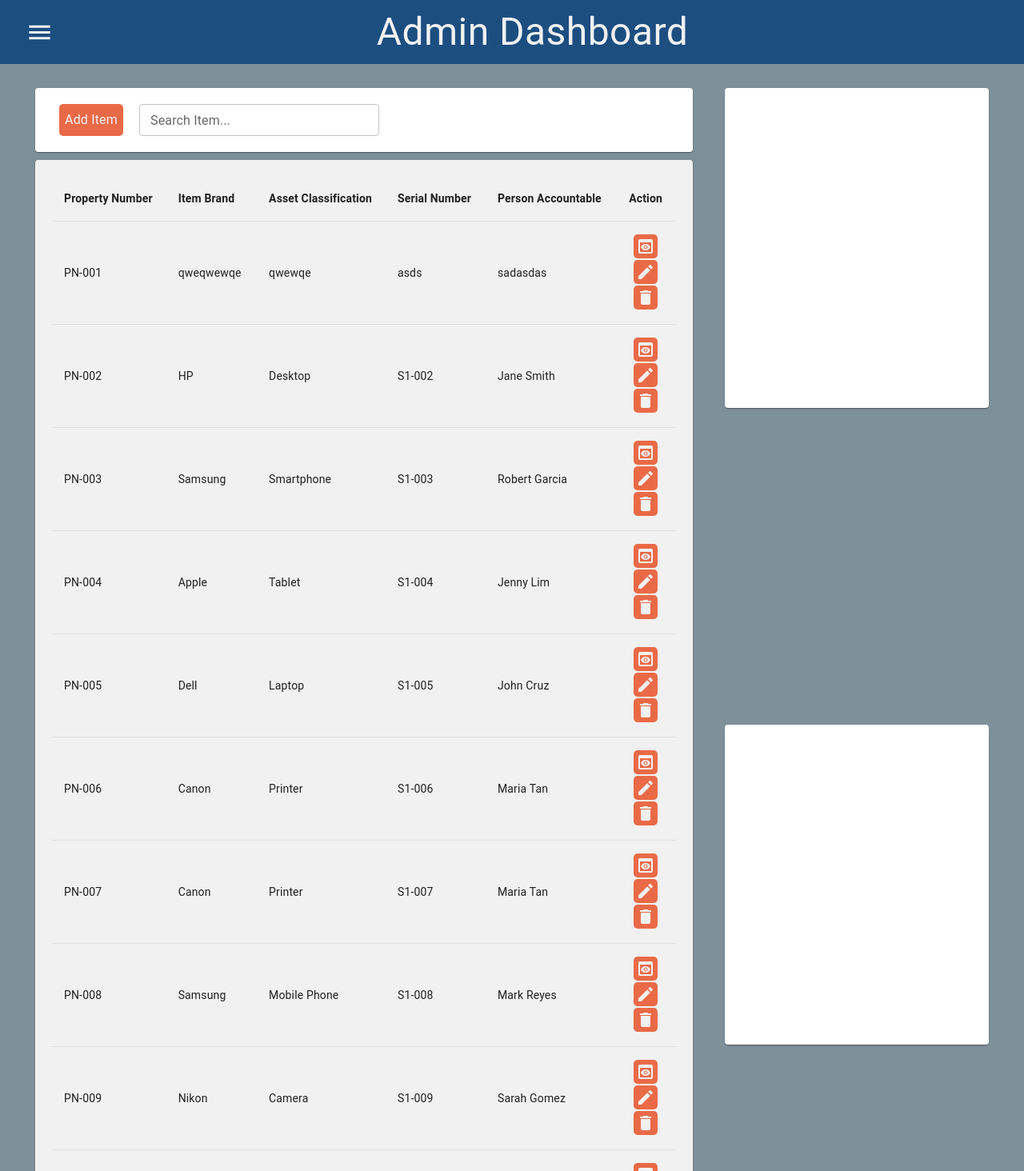
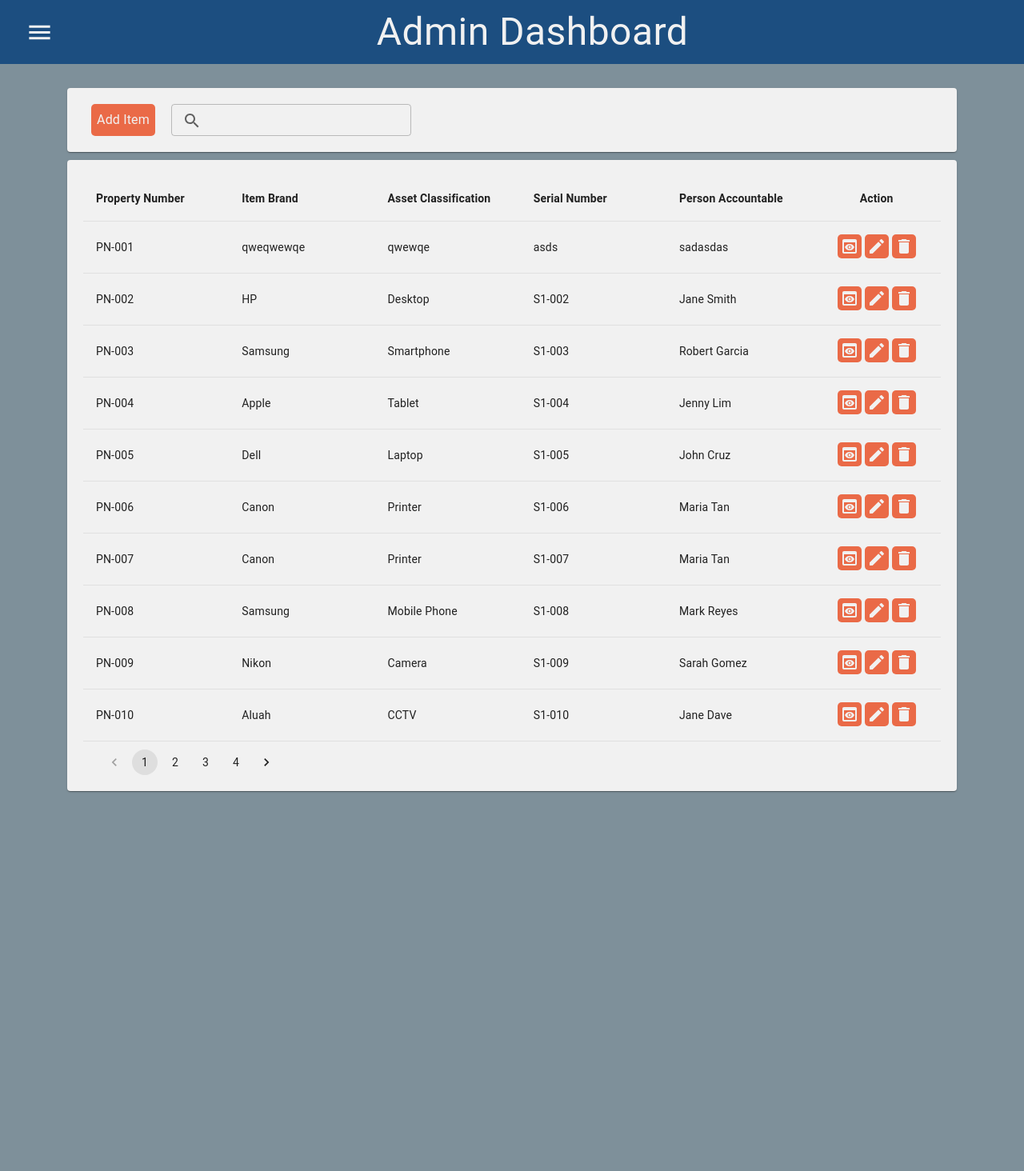
Before and after one commit to masterkipz/Admin-Dash, a React (Create React App) app in the folder client/: page / in a window 1280 px wide. Shown: the top 1464 px of the page at 80% size. After the commit the page ends 1009 px from the top, so only its background shows below. Built offline with nearby package versions, Linux system fonts and the light colour scheme; data requests are answered from the project's data file.

Commit message:
added pagination

```diff
--- a/client/data/db.json
+++ b/client/data/db.json
@@ -307,6 +307,39 @@
       "date_counted": "2022-12-31",
       "location": "Laoag",
       "person_accountable": "Mark Lester"
+    },
+    {
+      "property_num": "asdsad",
+      "asset_classification": "asdasd",
+      "item": "asdas",
+      "serial_no": "dasd",
+      "acquisition_cost": "asdsad",
+      "date_acquired": "sadsad",
+      "date_counted": "asdasd",
+      "person_accountable": "asd",
+      "location": "asdsad"
+    },
+    {
+      "property_num": "asdasdd",
+      "asset_classification": "asdasd",
+      "item": "asdas",
+      "serial_no": "dasdasd",
+      "acquisition_cost": "asdasd",
+      "date_acquired": "asdasd",
+      "date_counted": "asdasd",
+      "person_accountable": "asd",
+      "location": "asdsad"
+    },
+    {
+      "property_num": "asdasd",
+      "asset_classification": "qwewq",
+      "item": "asdsa",
+      "serial_no": "dqwewqe",
+      "acquisition_cost": "sadsad",
+      "date_acquired": "asdasd",
+      "date_counted": "qwewq",
+      "person_accountable": "wqeqwe",
+      "location": "asds"
     }
   ]
 }
--- a/client/src/Components/Layout.jsx
+++ b/client/src/Components/Layout.jsx
@@ -1,26 +1,22 @@
 import { Container, Paper } from "@mui/material";
 import React from "react";
 import AddItemButton from "./Table Navigation/AddItemButton";
-import PaginationButton from "./Table Navigation/PaginationButton";
 import Search from "./Table Navigation/Search";
 import TableInventory from "./TableInventory";
 
 const Layout = () => {
   return (
     <Container
-      maxWidth="100vw"
       sx={{
         height: "100%",
         marginTop: "90px",
-        display: "grid",
-        gridTemplateColumns: "7fr 3fr",
-        gridTemplateRowss: "5fr 5fr",
       }}
     >
-      <div style={{ gridColumn: "1", gridRow: "1/3", padding: "20px" }}>
+      <div style={{ padding: "20px" }}>
         <div>
           <Paper
             sx={{
+              backgroundColor: "#F1F1F1",
               width: "100%",
               height: "80px",
               marginBottom: "10px",
@@ -36,26 +32,6 @@ const Layout = () => {
           <TableInventory />
         </div>
       </div>
-      <div style={{ gridColumn: "2", gridRow: "1", padding: "20px" }}>
-        <Paper
-          sx={{
-            maxWidth: "600px",
-            width: "100%",
-            maxHeight: "400px",
-            height: "100%",
-          }}
-        ></Paper>
-      </div>
-      <div style={{ gridColumn: "2", gridRow: "2", padding: "20px" }}>
-        <Paper
-          sx={{
-            maxWidth: "600px",
-            width: "100%",
-            maxHeight: "400px",
-            height: "100%",
-          }}
-        ></Paper>
-      </div>
     </Container>
   );
 };
--- a/client/src/Components/Modal/AddModal.jsx
+++ b/client/src/Components/Modal/AddModal.jsx
@@ -9,7 +9,7 @@ const AddModal = (props) => {
           padding: "20px",
           position: "absolute",
           top: "50%",
-          left: "35%",
+          left: "50%",
           transform: "translate(-50%, -50%)",
           borderRadius: "20px",
         }}
--- a/client/src/Components/Modal/DeleteModal.jsx
+++ b/client/src/Components/Modal/DeleteModal.jsx
@@ -17,7 +17,7 @@ function DeleteModal(props) {
             padding: "20px",
             position: "absolute",
             top: "50%",
-            left: "35%",
+            left: "50%",
             transform: "translate(-50%, -50%)",
           }}
         >
--- a/client/src/Components/Modal/EditModal.jsx
+++ b/client/src/Components/Modal/EditModal.jsx
@@ -18,7 +18,7 @@ const EditModal = (props) => {
             padding: "20px",
             position: "absolute",
             top: "50%",
-            left: "35%",
+            left: "50%",
             transform: "translate(-50%, -50%)",
             borderRadius: "20px",
           }}
--- a/client/src/Components/Modal/FormInvalid.jsx
+++ b/client/src/Components/Modal/FormInvalid.jsx
@@ -9,7 +9,7 @@ const FormInvalid = () => {
           padding: "20px",
           position: "absolute",
           top: "50%",
-          left: "35%",
+          left: "50%",
           transform: "translate(-50%, -50%)",
           borderRadius: "20px",
         }}
--- a/client/src/Components/Modal/ViewModal.jsx
+++ b/client/src/Components/Modal/ViewModal.jsx
@@ -39,7 +39,7 @@ function ViewModal(props) {
           sx={{
             position: "absolute",
             top: "50%",
-            left: "35%",
+            left: "50%",
             width: "auto",
             minWidth: "750px",
             height: "auto",
@@ -96,7 +96,7 @@ function ViewModal(props) {
               </Typography>
             </Box>
             <Box>
-              <ThemeProvider theme={theme}>
+            <ThemeProvider theme={theme}>
                 <TableContainer
                   component={Paper}
                   sx={{
--- a/client/src/Components/Table Navigation/PaginationButton.jsx
+++ b/client/src/Components/Table Navigation/PaginationButton.jsx
@@ -4,7 +4,7 @@ import { fetchItemTotal } from "../../api/itemApi";
 import { useState } from "react";
 import { useEffect } from "react";
 
-const PaginationButton = () => {
+const PaginationButton = (props) => {
   const [pageTotal, setPageTotal] = useState(0);
 
   useEffect(() => {
@@ -15,11 +15,15 @@ const PaginationButton = () => {
     fetchData();
   }, []);
 
-  const totalPages = Math.floor(pageTotal / 10);
+  const totalPages = Math.ceil(pageTotal / 10);
+
+  const handlePageChange = (event, value) => {
+      props.setCurrentPage(value);
+  };
 
   return (
     <div style={{ marginLeft: "20px", marginTop: "10px" }}>
-      <Pagination count={totalPages} />
+      <Pagination count={totalPages} page={props.currentPage} onChange={handlePageChange} />
     </div>
   );
 };
--- a/client/src/Components/Table Navigation/Search.jsx
+++ b/client/src/Components/Table Navigation/Search.jsx
@@ -1,12 +1,17 @@
 import React from "react";
 import { TextField } from "@mui/material";
+import SearchIcon from '@mui/icons-material/Search';
 
 const Search = () => {
+
+  const searchPlaceholder = (<SearchIcon/>)
+
   return (
     <div>
       <TextField
         id="search-input"
-        label="Search Item..."
+        label={searchPlaceholder}
+        placeholder="Search Item..."
         variant="outlined"
         size="small"
         style={{ width: "300px", marginLeft: "20px" }}
--- a/client/src/Components/TableInventory.jsx
+++ b/client/src/Components/TableInventory.jsx
@@ -38,13 +38,18 @@ const TableInventory = () => {
     person_accountable: "",
     location: "",
   });
+  const [deleteModalOpen, setDeleteModalOpen] = useState(false);
 
-  const [deleteModalOpen, setDeleteModalOpen] = useState(false);
+  //Pagination Functionality
+  const [currentPage, setCurrentPage] = useState(1);
+  const [itemPerPage] = useState(10);
+
+  const indexOfLastItem = currentPage * itemPerPage;
+  const indexOfFirstItem = indexOfLastItem - itemPerPage;
 
   const handleViewClick = (item) => {
     setSelectedItem(item);
     setViewModalOpen(true);
-    console.log(item);
   };
 
   const handleCloseModal = () => {
@@ -55,7 +60,6 @@ const TableInventory = () => {
   const handleEditClick = (item) => {
     setItem(item);
     setEditModalOpen(true);
-    console.log(item);
   };
 
   const handleEditClose = () => {
@@ -71,17 +75,13 @@ const TableInventory = () => {
       setItem(null);
       setEditModalOpen(false);
       window.location.reload();
-      console.log("Item updated successfully!");
-    } catch (error) {
-      console.error(error.message);
-    }
+    } catch (error) {}
   };
 
   const handleEditCancel = async (event) => {
     event.preventDefault();
     const form = event.target.form;
     form.reset();
-    console.log("Reset");
   };
 
   const handleEditChange = (event) => {
@@ -91,7 +91,6 @@ const TableInventory = () => {
   const handleDeleteClick = (item) => {
     setSelectedItem(item);
     setDeleteModalOpen(true);
-    console.log(item);
   };
 
   const handleDeleteConfirm = async () => {
@@ -101,16 +100,12 @@ const TableInventory = () => {
       setDeleteModalOpen(false);
       setSelectedItem(null);
       window.location.reload();
-      console.log("Success");
-    } catch (error) {
-      console.error("Error deleting item: ", error);
-    }
+    } catch (error) {}
   };
 
   const handleDeleteCancel = async () => {
     setSelectedItem(null);
     setDeleteModalOpen(false);
-    console.log("Cancel");
   };
 
   if (isLoading) {
@@ -257,7 +252,7 @@ const TableInventory = () => {
             </TableHead>
             <TableBody>
               {items &&
-                items.slice(0, 10).map((item) => (
+                items.slice(indexOfFirstItem, indexOfLastItem).map((item) => (
                   <TableRow key={item.property_num}>
                     <TableCell
                       align="left"
@@ -375,11 +370,14 @@ const TableInventory = () => {
                   </TableRow>
                 ))}
             </TableBody>
-            <Box>
-              <PaginationButton />
-            </Box>
           </Table>
         </TableContainer>
+        <Box>
+          <PaginationButton
+            currentPage={currentPage}
+            setCurrentPage={setCurrentPage}
+          />
+        </Box>
       </Paper>
     </>
   );
```
